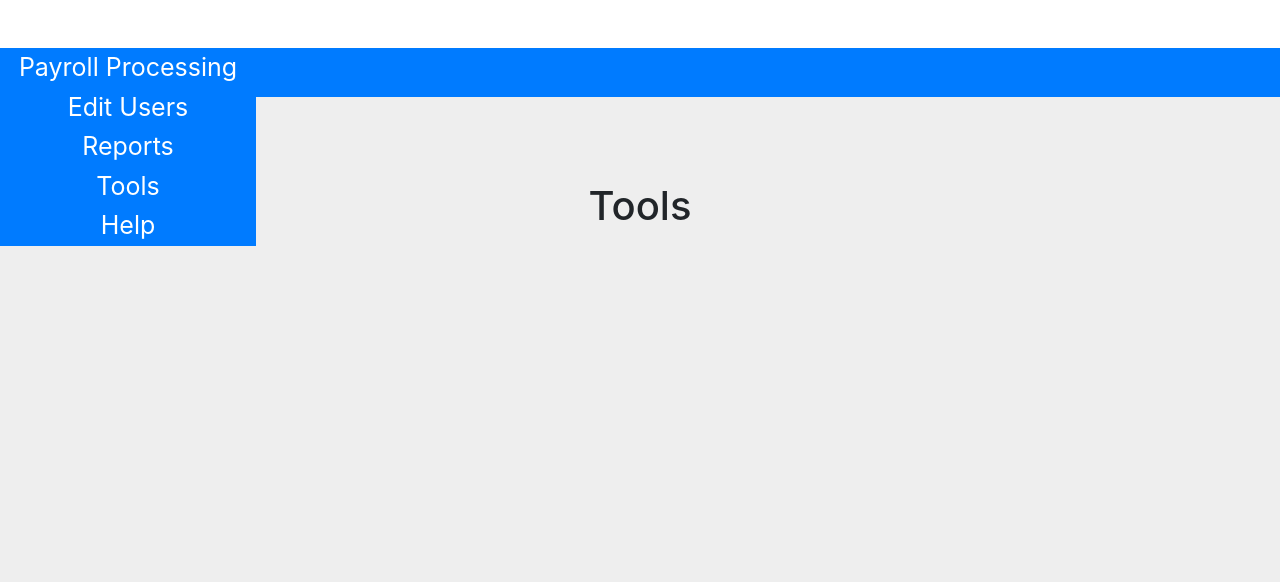
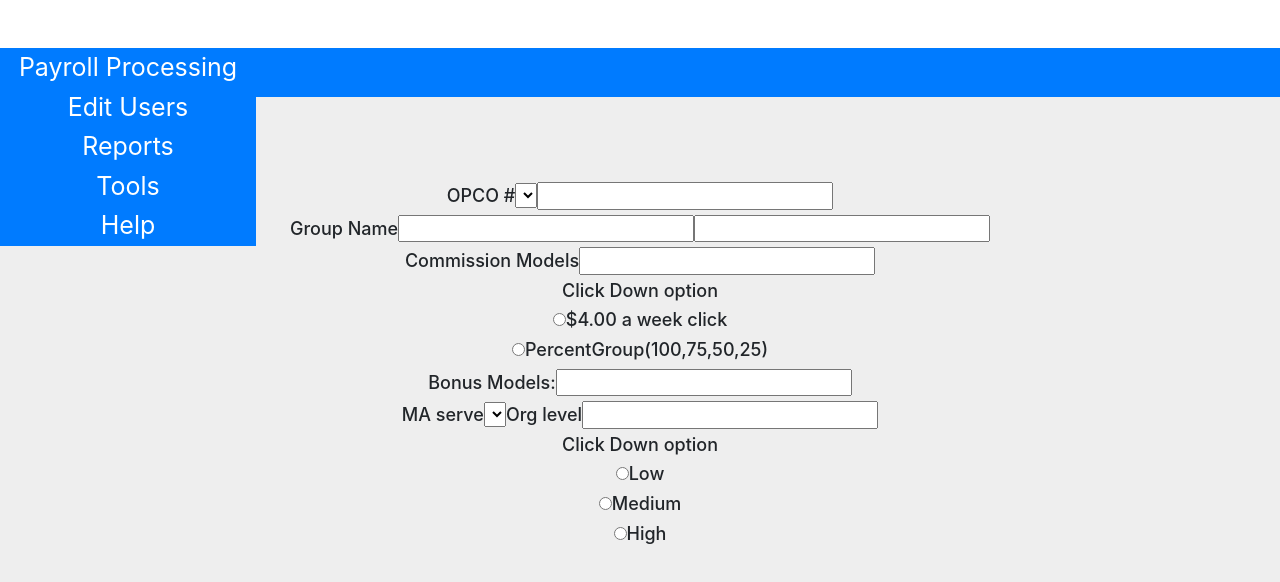
Before and after one commit to Junjie2412/wasppUI, a React app in the folder waspp-ui/: page /tools in a window 1280 px wide. Shown: the top 582 px of the page. Built offline with nearby package versions, Linux system fonts and the light colour scheme.

Commit message:
Began on Tools, created most of the form

```diff
--- /dev/null
+++ b/waspp-ui/src/containers/Tools/OPCODefaults/OPCODefaults.css
@@ -0,0 +1,3 @@
+.radioText{
+    font-size: 14px;
+}
--- /dev/null
+++ b/waspp-ui/src/containers/Tools/OPCODefaults/OPCODefaults.js
@@ -0,0 +1,63 @@
+import React from 'react';
+import classes from '../../../../node_modules/bootstrap/dist/css/bootstrap.min.css';
+
+const opocDefaults = () =>{
+    return(
+        <div>
+            <form className={classes['container-fluid']} style={{fontSize: '18px'}}>
+                <div className={[classes['form-group'], classes.row].join(' ')}>
+                    <label className={[classes['col-sm-2'], classes['col-form-label']].join(' ')}>OPCO #</label>
+                    <select className={[classes['col-sm-2'], classes['form-control']].join(' ')} />
+                    <input type = 'text' className={[classes['offset-sm-1'], classes['col-sm-6'],classes['form-control']].join(' ')}/>
+                </div>
+                <div className={[classes['form-group'], classes.row].join(' ')}>
+                    <label className={[classes['col-sm-2'], classes['col-form-label']].join(' ')}>Group Name</label>
+                    <input type='text' className={[classes['col-sm-2'], classes['form-control']].join(' ')} />
+                    <input type = 'text' className={[classes['offset-sm-1'], classes['col-sm-6'],classes['form-control']].join(' ')}/>
+                </div>
+                <div className={[classes['form-group'], classes.row].join(' ')}>
+                    <label className={[classes['col-sm-2'], classes['col-form-label']].join(' ')}>Commission Models</label>
+                    <input type='text' className={[classes['col-sm-9'], classes['form-control']].join(' ')} />
+                </div>
+                <div className={[classes['form-group'], classes.row].join(' ')}>
+                    <label className={[classes['col-sm-2'], classes['col-form-label']].join(' ')}>Click Down option</label>
+                    <div className={classes['col-sm-2']}>
+                        <input type='radio' className={classes['form-check-input']} />
+                        <label className={classes['form-check-label']}>$4.00 a week click</label>
+                    </div>
+                    <div className={[classes['offset-sm-1'], classes['col-sm-2']].join(' ')}>
+                        <input type='radio' className={classes['form-check-input']} />
+                        <label className={classes['form-check-label']}>PercentGroup(100,75,50,25)</label>
+                    </div>
+                </div>
+                <div className={[classes['form-group'], classes.row].join(' ')}>
+                    <label className={[classes['col-sm-2'], classes['col-form-label']].join(' ')}>Bonus Models:</label>
+                    <input type='text' className={[classes['col-sm-9'], classes['form-control']].join(' ')} />
+                </div>
+                <div className={[classes['form-group'], classes.row].join(' ')}>
+                    <label className={[classes['col-sm-2'], classes['col-form-label']].join(' ')}>MA serve</label>
+                    <select className={[classes['col-sm-2'], classes['form-control']].join(' ')} />
+                    <label className={[classes['col-sm-1'], classes['col-form-label']].join(' ')}>Org level</label>
+                    <input type = 'text' className={[classes['col-sm-6'], classes['form-control']].join(' ')}/>
+                </div>
+                <div className={[classes['form-group'], classes.row].join(' ')}>
+                    <label className={[classes['col-sm-2'], classes['col-form-label']].join(' ')}>Click Down option</label>
+                    <div className={classes['col-sm-2']}>
+                        <input type='radio' className={classes['form-check-input']} />
+                        <label className={classes['form-check-label']}>Low</label>
+                    </div>
+                    <div className={[classes['offset-sm-1'], classes['col-sm-2']].join(' ')}>
+                        <input type='radio' className={classes['form-check-input']} />
+                        <label className={classes['form-check-label']}>Medium</label>
+                    </div>
+                    <div className={[classes['offset-sm-1'], classes['col-sm-2']].join(' ')}>
+                        <input type='radio' className={classes['form-check-input']} />
+                        <label className={classes['form-check-label']}>High</label>
+                    </div>
+                </div>
+            </form>
+        </div>
+    );
+};
+
+export default opocDefaults;
--- a/waspp-ui/src/containers/Tools/Tools.js
+++ b/waspp-ui/src/containers/Tools/Tools.js
@@ -1,11 +1,12 @@
 import React, {Component} from 'react';
+import OPCODefaults from './OPCODefaults/OPCODefaults';
 
 class Tools extends Component {
     render() {
         return (
             <div>
                 <h1 style={{textAlign: 'center', marginTop: '20px'}}>
-                    Tools
+                    <OPCODefaults />
                 </h1>
             </div>
         );
```
Also changed, not shown: waspp-ui/src/containers/Tools/Tools.css (added).
